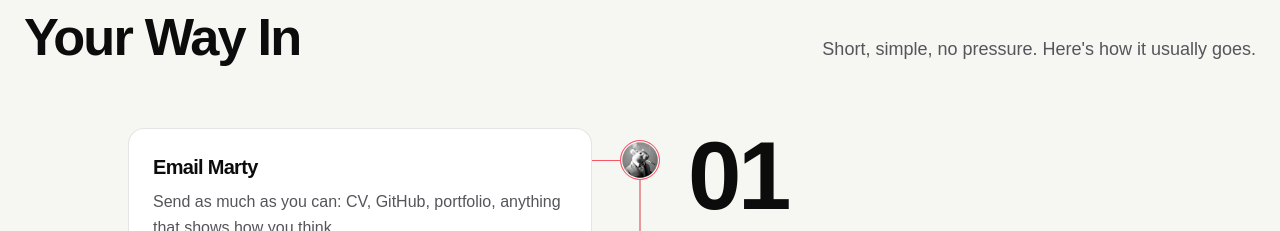
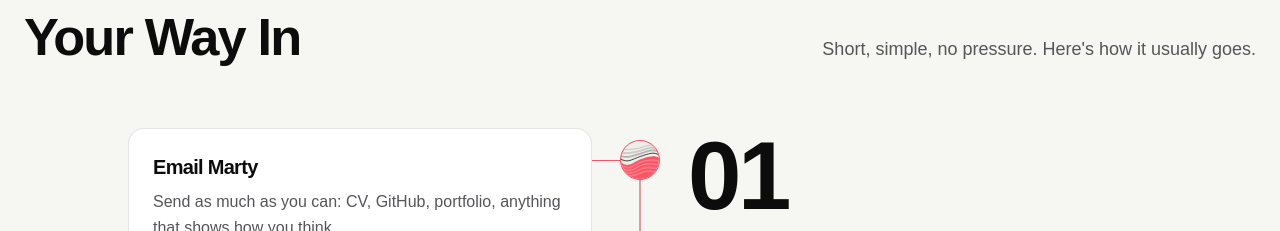
Before and after one commit to Flying-Rat/Website-Next, a Next.js app: page /jobs in a window 1280 px wide. Shown: the part 820-1051 px from the top of the page. Built offline with nearby package versions, Linux system fonts and the light colour scheme; a web font is replaced by a local one.

Commit message:
feat: replace the ai-generated marty avatar with a procedural silk avatar

```diff
--- a/app/components/ContactSection.tsx
+++ b/app/components/ContactSection.tsx
@@ -6,6 +6,7 @@ import type { ReactNode } from 'react';
 import { useTranslation } from '../i18n';
 import { FadeInView } from './FadeInView';
 import { ArrowRightIcon } from './icons';
+import { MartyAvatar } from './MartyAvatar';
 import { SocialLinks } from './SocialLinks';
 
 export type ContactPerson = {
@@ -68,13 +69,17 @@ export function ContactSection({
       {/* Below 380px the avatar and address step down a size, so the longest
           address (press) still fits on one line instead of being cut off. */}
       <div className="flex items-center gap-3 min-[380px]:gap-4">
-        <Image
-          src={person ? person.photo : '/images/marty.webp'}
-          alt={person ? person.name : t(martyAltKey)}
-          width={56}
-          height={56}
-          className="size-12 shrink-0 rounded-full object-cover min-[380px]:size-14"
-        />
+        {person ? (
+          <Image
+            src={person.photo}
+            alt={person.name}
+            width={56}
+            height={56}
+            className="size-12 shrink-0 rounded-full object-cover min-[380px]:size-14"
+          />
+        ) : (
+          <MartyAvatar label={t(martyAltKey)} className="size-12 min-[380px]:size-14" />
+        )}
         {person ? (
           <div className="min-w-0">
             <p className="flex flex-wrap items-baseline gap-x-2 leading-tight">
@@ -116,13 +121,7 @@ export function ContactSection({
           href={`mailto:${secondary.email}`}
           className="group -mx-5 mt-5 -mb-5 flex items-center gap-3 rounded-b-[calc(1rem-1px)] border-t border-line px-5 py-4 transition-colors duration-300 hover:bg-surface-light sm:-mx-6 sm:-mb-6 sm:px-6"
         >
-          <Image
-            src="/images/marty.webp"
-            alt=""
-            width={40}
-            height={40}
-            className="size-10 shrink-0 rounded-full object-cover"
-          />
+          <MartyAvatar className="size-10" />
           <span className="min-w-0 flex-1">
             <span className="block text-sm leading-snug text-pretty text-muted">
               {t(secondary.leadKey)}
--- /dev/null
+++ b/app/components/MartyAvatar.tsx
@@ -0,0 +1,97 @@
+'use client';
+
+import { type CSSProperties, useId, useRef } from 'react';
+
+import { useInView } from '../hooks/useInView';
+
+/** Vertical distance between bands, in viewBox units (100 = the avatar's width). */
+const GAP = 8.5;
+/** Where the crest of the coral wave sits. */
+const CREST = 52;
+
+/**
+ * The silk's edge: two sine waves, scaled per band so the folds swell towards the
+ * crest and flatten away from it. `k` is the band's distance from the crest.
+ */
+function waveY(x: number, k: number) {
+  const swell = 1 - Math.min(Math.abs(k), 5) * 0.12;
+  return (
+    CREST +
+    k * GAP +
+    swell *
+      (11 * Math.sin((x / 100) * Math.PI * 1.7 + 0.4) +
+        1.8 * Math.sin((x / 100) * Math.PI * 3.4 - k * 0.5))
+  );
+}
+
+function wavePath(k: number) {
+  let d = '';
+  for (let x = -6; x <= 106; x += 4) {
+    d += `${x === -6 ? 'M' : 'L'}${x} ${waveY(x, k).toFixed(2)}`;
+  }
+  return d;
+}
+
+const CREST_PATH = wavePath(0);
+/** The coral body: everything below the crest. */
+const BODY = `${CREST_PATH}L106 110L-6 110Z`;
+/** Ink echoes above the crest, fading as they rise. */
+const ECHOES = [1, 2, 3, 4].map((step) => ({
+  d: wavePath(-step),
+  opacity: [0.85, 0.55, 0.34, 0.2][step - 1],
+}));
+/** Folds cut into the coral below the crest. */
+const FOLDS = [1, 2, 3, 4].map((step) => wavePath(step));
+
+type MartyAvatarProps = {
+  className?: string;
+  /** Accessible name; without one the avatar is decorative. */
+  label?: string;
+};
+
+/** Staggers a band's ripple by its distance from the crest, so the motion travels outwards. */
+const band = (distance: number) => ({ '--band': distance }) as CSSProperties;
+
+/**
+ * Marty's avatar: a coral wave of silk with ink echoes rising above it. Drawn for
+ * 40-56px, so every line is at least a pixel wide at that size.
+ */
+export function MartyAvatar({ className = '', label }: MartyAvatarProps) {
+  const clipId = useId();
+  const ref = useRef<SVGSVGElement | null>(null);
+  const inView = useInView(ref);
+
+  return (
+    <svg
+      ref={ref}
+      viewBox="0 0 100 100"
+      data-live={inView}
+      className={`silk shrink-0 ${className}`}
+      {...(label ? { role: 'img', 'aria-label': label } : { 'aria-hidden': true })}
+    >
+      <clipPath id={clipId}>
+        <circle cx="50" cy="50" r="50" />
+      </clipPath>
+      <g clipPath={`url(#${clipId})`}>
+        <rect width="100" height="100" className="fill-surface-light" />
+        <g fill="none" strokeWidth="2.4" strokeLinecap="round" className="stroke-ink">
+          {ECHOES.map(({ d, opacity }, index) => (
+            <path
+              key={d}
+              d={d}
+              strokeOpacity={opacity}
+              className="silk-band"
+              style={band(index + 1)}
+            />
+          ))}
+        </g>
+        <path d={BODY} className="silk-band fill-accent" style={band(0)} />
+        <g fill="none" strokeWidth="2.4" className="stroke-page" strokeOpacity="0.45">
+          {FOLDS.map((d, index) => (
+            <path key={d} d={d} className="silk-band" style={band(index + 1)} />
+          ))}
+        </g>
+      </g>
+    </svg>
+  );
+}
--- a/app/globals.css
+++ b/app/globals.css
@@ -1834,6 +1834,32 @@ a.work-platform:hover {
   100% {
     opacity: 0;
     transform: scale(2.8);
+  }
+}
+
+/* ----------------------------------------------------------------- marty */
+
+/* Each band of the silk drifts on its own slow loop, offset by its distance from
+   the crest, so a ripple seems to run through the fabric. Transform only, a
+   handful of paths, and paused whenever the avatar is off screen. */
+@media (prefers-reduced-motion: no-preference) {
+  html:not(.no-motion) .silk-band {
+    animation: silk-ripple 7s ease-in-out infinite alternate paused;
+    animation-delay: calc(var(--band, 0) * -0.9s);
+  }
+
+  html:not(.no-motion) .silk[data-live='true'] .silk-band {
+    animation-play-state: running;
+  }
+}
+
+@keyframes silk-ripple {
+  from {
+    transform: translate(0, 0);
+  }
+
+  to {
+    transform: translate(-2.5px, -1.8px);
   }
 }
 
--- a/app/jobs/HiringTimeline.tsx
+++ b/app/jobs/HiringTimeline.tsx
@@ -1,10 +1,10 @@
 'use client';
 
-import Image from 'next/image';
 import { useRef, useState } from 'react';
 
 import { FadeInView } from '../components/FadeInView';
 import { ArrowRightIcon, CheckIcon } from '../components/icons';
+import { MartyAvatar } from '../components/MartyAvatar';
 import { useAnimationsEnabled } from '../hooks/useAnimationsEnabled';
 import { useScrollFrame } from '../hooks/useScrollFrame';
 import { pad2 } from '../utils/pad2';
@@ -108,13 +108,7 @@ export function HiringTimeline({
               }`}
             >
               {isFirst ? (
-                <Image
-                  src="/images/marty.webp"
-                  alt={martyAlt}
-                  width={40}
-                  height={40}
-                  className="size-full rounded-full object-cover"
-                />
+                <MartyAvatar label={martyAlt} className="size-full" />
               ) : isLast ? (
                 <CheckIcon className="size-4" />
               ) : (
```
Also changed, not shown: public/images/marty.webp (deleted).
